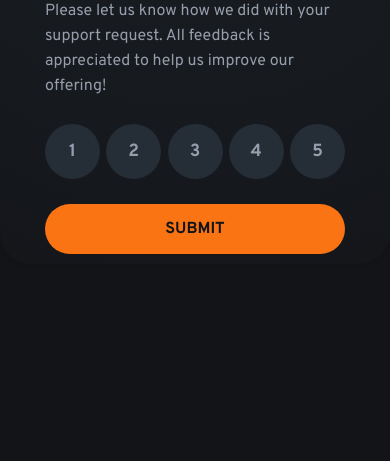
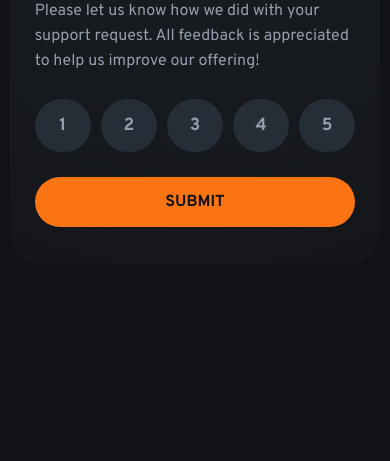
Before and after one commit to FESOO1/Interactive-rating-component2, a plain HTML site: page index.html in a window 390 px wide. Shown: the part 383-844 px from the top of the page. Drawn offline with Linux system fonts and the light colour scheme.

Commit message:
Almost done.

```diff
--- a/styles.css
+++ b/styles.css
@@ -186,3 +186,27 @@ body {
     text-align: center;
     color: hsl(217, 12%, 63%);
 }
+
+/* MEDIA QUERIES */
+
+@media (max-width: 500px) {
+    .rating-box {
+        width: 95%;
+        padding: 45px 25px;
+    }
+}
+
+@media (max-width: 400px) {
+    .rating-buttons {
+       display: grid;
+       grid-template-columns: repeat(5, 1fr);
+       justify-content: space-between;
+       column-gap: 10px;
+    }
+    .rate-button {
+        width: auto;
+        height: 100%;
+        padding-block: 15px;
+        border-radius: 3rem;
+    }
+}
```
